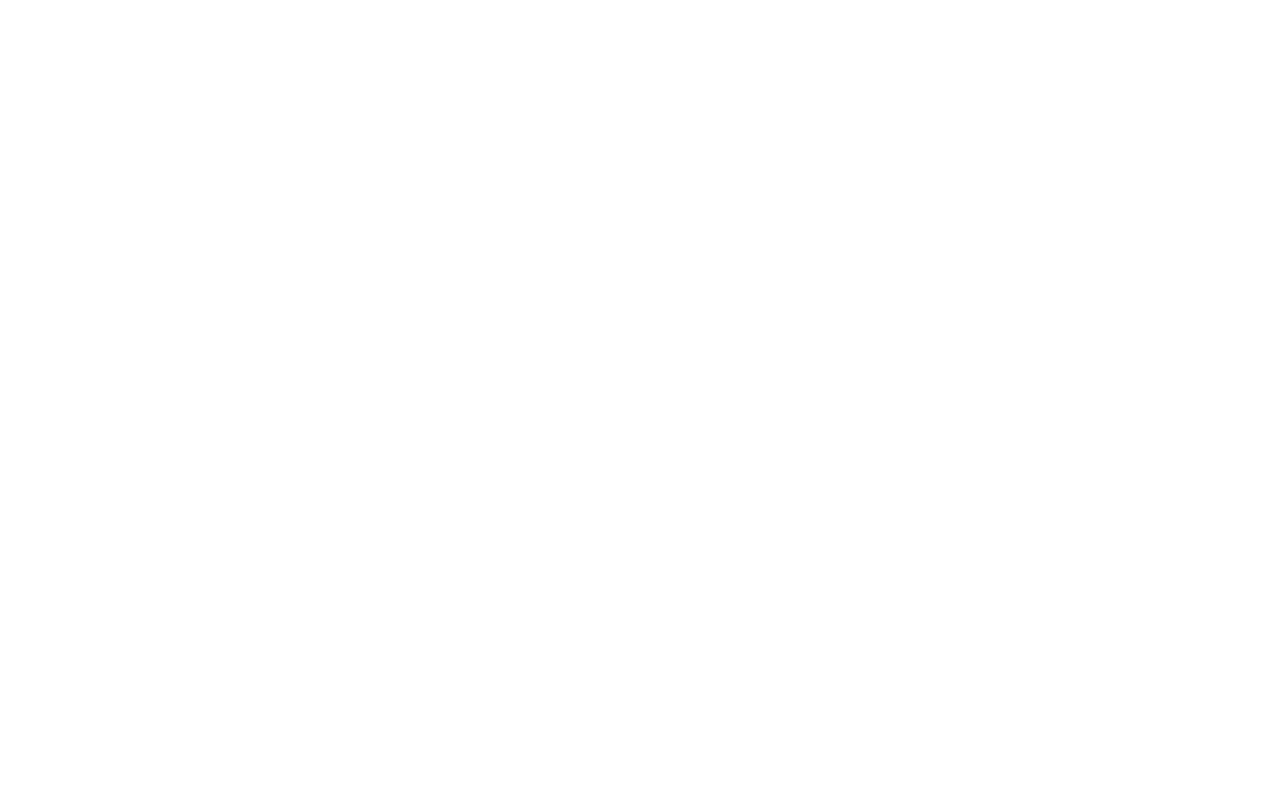
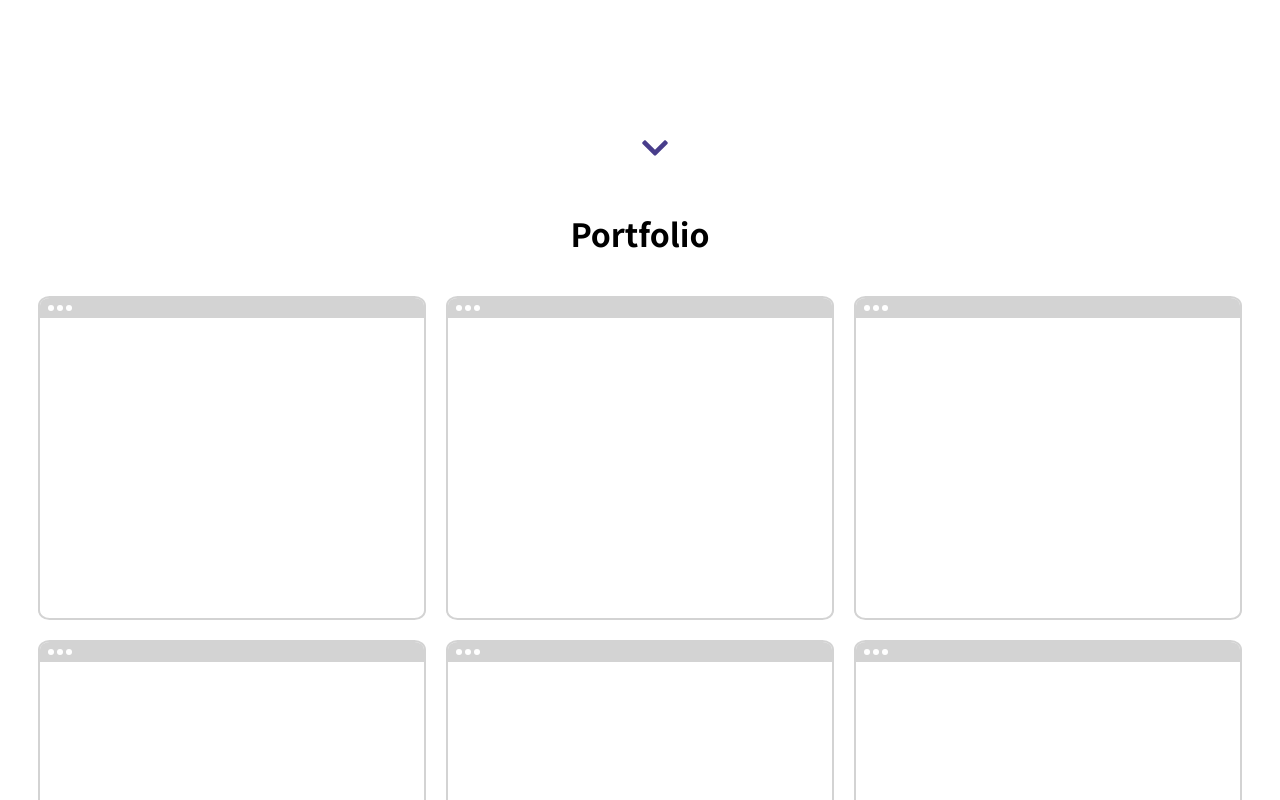
Before and after one commit to pauljeonn/portfolio-pauljeon, a React (Create React App) app: page / in a window 1280 px wide. Shown: the part 1420-2220 px from the top of the page. Before the commit the page ends 1600 px from the top, so only its background shows below. Built offline with nearby package versions, Linux system fonts and the light colour scheme.

Commit message:
add portfolio page component

```diff
--- a/src/App.js
+++ b/src/App.js
@@ -1,12 +1,14 @@
 import './app.scss';
+import Intro from './components/intro/Intro';
 import About from './components/about/About';
-import Intro from './components/intro/Intro';
+import Portfolio from './components/portfolio/Portfolio';
 
 function App() {
 	return (
 		<div className="App">
 			<Intro />
 			<About />
+			<Portfolio />
 		</div>
 	);
 }
--- a/src/components/about/About.jsx
+++ b/src/components/about/About.jsx
@@ -1,6 +1,7 @@
 import React from 'react';
 import './about.scss';
 import Paul from '../../images/namsan.jpeg';
+import { FaChevronDown } from 'react-icons/fa';
 
 const About = () => {
 	return (
@@ -22,6 +23,9 @@
 					<p>멋진 팀플레이어가 되도록 노력하겠습니다.</p>
 				</div>
 			</div>
+			<div className="icon-down">
+				<FaChevronDown />
+			</div>
 		</div>
 	);
 };
--- a/src/components/about/about.scss
+++ b/src/components/about/about.scss
@@ -2,6 +2,7 @@
 	height: 100vh;
 	display: flex;
 	align-items: center;
+	position: relative;
 
 	.about-left {
 		flex: 1;
@@ -38,4 +39,13 @@
 		display: flex;
 		flex-direction: column;
 	}
+
+	.icon-down {
+		position: absolute;
+		bottom: 1%;
+		left: 50%;
+		font-size: 30px;
+		color: darkslateblue;
+		z-index: 3;
+	}
 }
--- /dev/null
+++ b/src/components/portfolio/Portfolio.jsx
@@ -0,0 +1,26 @@
+import React from 'react';
+import './portfolio.scss';
+import Product from '../product/Product';
+
+const Portfolio = () => {
+	return (
+		<div>
+			<div className="portfolio">
+				<div className="portfolio-text">
+					<h1 className="portfolio-title">Portfolio</h1>
+					<p className="portfolio-desc"></p>
+				</div>
+				<div className="portfolio-list">
+					<Product />
+					<Product />
+					<Product />
+					<Product />
+					<Product />
+					<Product />
+				</div>
+			</div>
+		</div>
+	);
+};
+
+export default Portfolio;
--- /dev/null
+++ b/src/components/portfolio/portfolio.scss
@@ -0,0 +1,15 @@
+.portfolio {
+	height: 100vh;
+	display: flex;
+	flex-direction: column;
+	align-items: center;
+	margin-top: 30px;
+
+	.portfolio-list {
+		width: 100%;
+		display: flex;
+		flex-wrap: wrap;
+		justify-content: center;
+		margin-top: 30px;
+	}
+}
--- /dev/null
+++ b/src/components/product/Product.jsx
@@ -0,0 +1,19 @@
+import React from 'react';
+import './product.scss';
+
+const Product = () => {
+	return (
+		<div className="product">
+			<div className="product-browser">
+				<div className="product-browser-circle"></div>
+				<div className="product-browser-circle"></div>
+				<div className="product-browser-circle"></div>
+			</div>
+			<a href="" target="_blank" rel="noreferrer">
+				<img src="" alt="" />
+			</a>
+		</div>
+	);
+};
+
+export default Product;
--- /dev/null
+++ b/src/components/product/product.scss
@@ -0,0 +1,24 @@
+.product {
+	width: 30%;
+	height: 40vh;
+	margin: 10px;
+	border: 2px solid lightgray;
+	border-radius: 3%;
+	overflow: hidden;
+
+	.product-browser {
+		height: 20px;
+		background-color: lightgray;
+		display: flex;
+		align-items: center;
+		padding-left: 5px;
+
+		.product-browser-circle {
+			width: 6px;
+			height: 6px;
+			border-radius: 50%;
+			background-color: white;
+			margin-left: 3px;
+		}
+	}
+}
```
